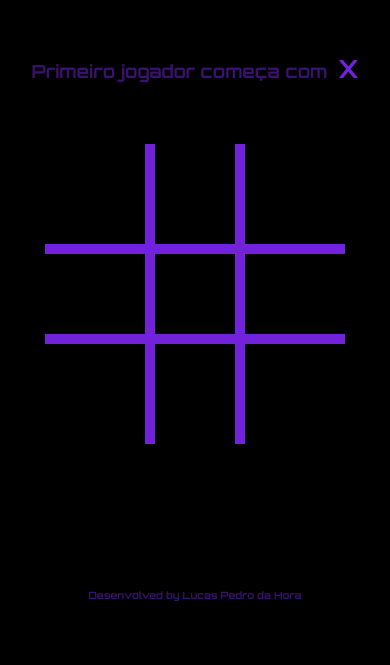
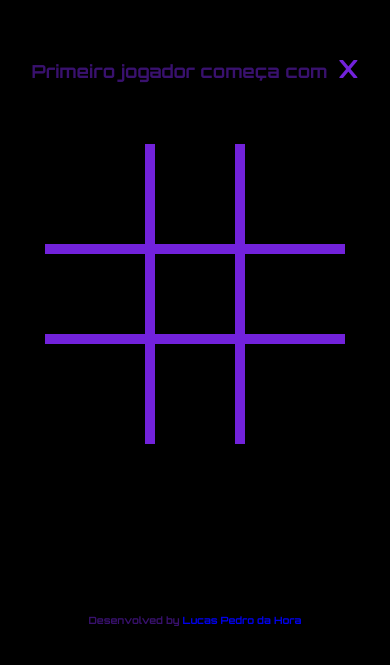
Before and after one commit to Lusk1nha/tic-tac-toe, a plain HTML site: page public/index.html in a window 390 px wide. Shown: the part 109-774 px from the top of the page. Drawn offline with Linux system fonts and the light colour scheme.

Commit message:
details-version

```diff
--- a/public/index.html
+++ b/public/index.html
@@ -11,7 +11,7 @@
 
 </head>
 <body>
-    <h4 id="author">Desenvolved by Lucas Pedro da Hora</h4>
+    <h4 id="author">Desenvolved by <a href="https://github.com/Lusk1nha/" target="_blank">Lucas Pedro da Hora</a></h4>
     <h2 id="subtitle"></h2>
 
     <script src="./index.js"></script>
--- a/public/main.css
+++ b/public/main.css
@@ -51,6 +51,11 @@ body {
     color: var(--hover-border-color);
 
     margin-bottom: 20px;
+
+}
+
+#author a {
+    text-decoration: none;
 
 }
 
--- a/public/responsive.css
+++ b/public/responsive.css
@@ -1,6 +1,6 @@
 @media screen and (max-width: 980px) {
     #author {
-        bottom: 10vh;
+        bottom: 7vh;
 
         margin-bottom: 50px;
 
@@ -38,5 +38,4 @@
         font-size: 60px;
 
     }
-
 }
```
